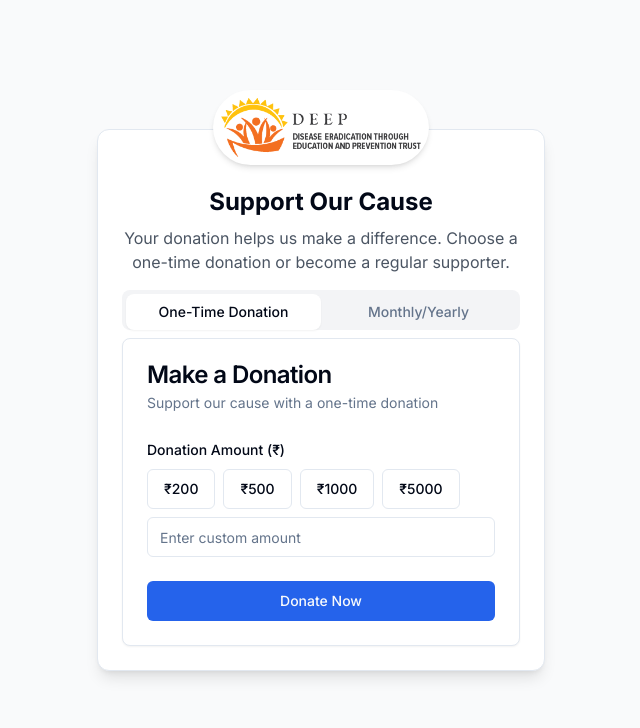
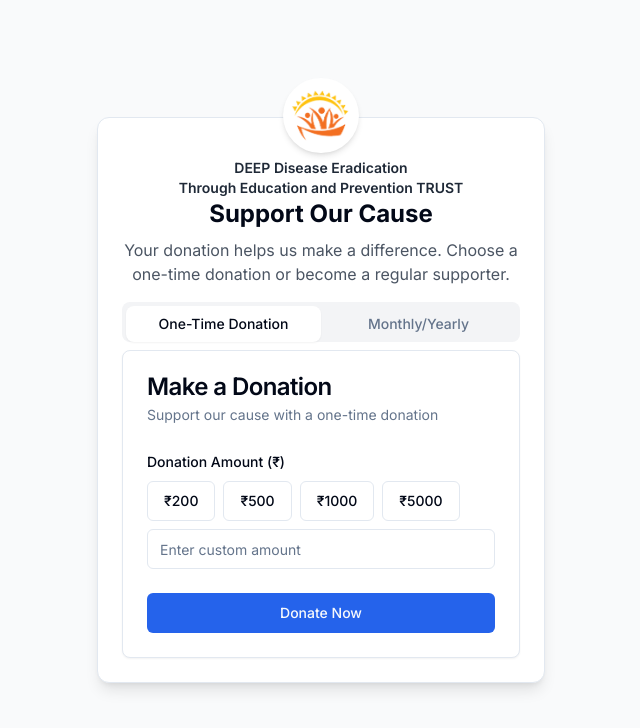
Before and after one commit to tejachennu/deep, a Next.js app: page / in a window 1280 px wide. Shown: the top 728 px of the page, without its empty margins (319-959 px from the left). Built offline with nearby package versions, Linux system fonts and the light colour scheme; no server answers; the database is empty; what razorpay would draw is missing.

Commit message:
new changes

```diff
--- a/app/page.tsx
+++ b/app/page.tsx
@@ -10,19 +10,22 @@ export default function Home() {
       <Card className="w-full max-w-md mx-auto bg-white shadow-lg rounded-xl relative overflow-visible pb-6">
   {/* Floating Logo - Adjusted */}
   <div className="absolute -top-10 left-1/2 transform -translate-x-1/2 bg-white p-2 rounded-full shadow-md">
-    <Image src="/DEEP Logo.png" width={200} height={200} alt="Logo" className="rounded-md" />
+    <Image src="/Deep_Signature_logo_200x100[1].png" width={60} height={60} alt="Logo" className="rounded-md" />
   </div>
 
   {/* Text Content */}
-  {/* <div className="text-center pt-14 px-6">
-    <p className="text-lg font-semibold text-gray-800">
-      DEEP Disease Eradication Through Education and Prevention TRUST
+  <div className="text-center pt-10 px-6">
+    <p className="text-sm font-semibold text-gray-800">
+      DEEP Disease Eradication
     </p>
-  </div> */}
+    <p className="text-sm font-semibold text-gray-800">
+    Through Education and Prevention TRUST
+    </p>
+  </div>
 
 
         {/* Donation Heading */}
-        <div className="text-center px-6 pt-14">
+        <div className="text-center px-6 ">
           <h1 className="text-2xl font-bold mb-2">Support Our Cause</h1>
           <p className="text-gray-600">
             Your donation helps us make a difference. Choose a one-time donation or become a regular supporter.
```
Also changed, not shown: public/Deep_Signature_logo_200x100[1].png (added).
